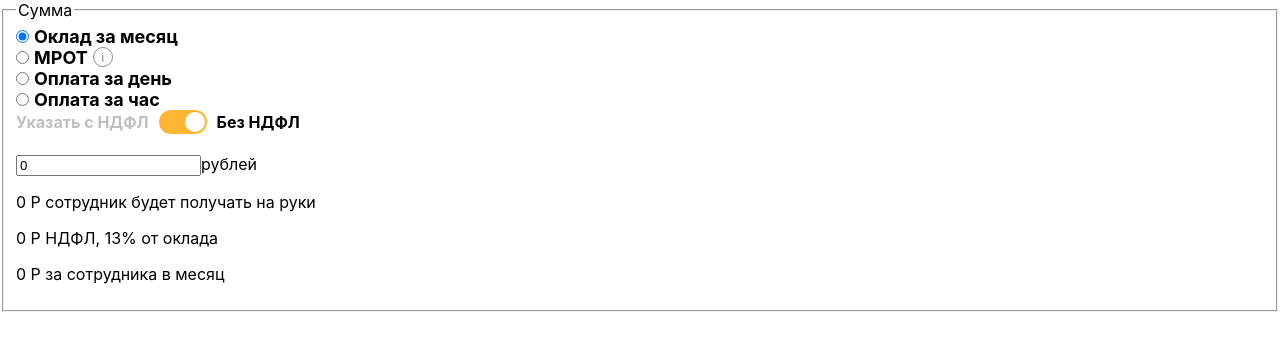
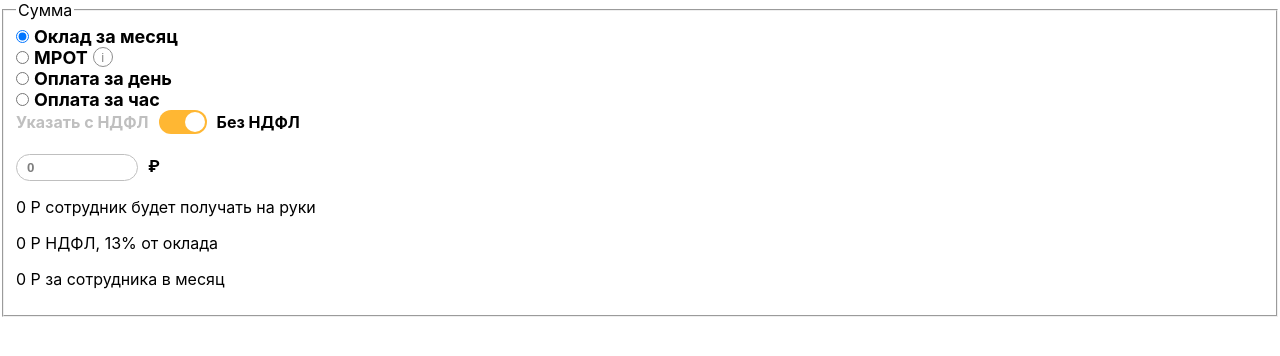
Before and after one commit to kripton-it/test-soft-media-lab, a React (Create React App) app: page / in a window 1280 px wide. Shown: the top 356 px of the page. Built offline with nearby package versions, Linux system fonts and the light colour scheme.

Commit message:
Add styles for Input component

```diff
--- /dev/null
+++ b/src/components/Input/Input.scss
@@ -0,0 +1,19 @@
+.input_field {
+  width: 100px;
+  border: 1px solid gray;
+  border-radius: 15px;
+  padding: 5px 10px;
+  margin-right: 10px;
+  outline: none;
+  font-weight: bold;
+  opacity: 0.5;
+  transition: 0.3s cubic-bezier(0.18, 0.89, 0.35, 1.15) all;
+}
+
+.input_field:focus {
+  opacity: 1;
+}
+
+.input_label {
+  font-weight: bold;
+}
--- a/src/components/Input/Input.tsx
+++ b/src/components/Input/Input.tsx
@@ -2,6 +2,8 @@ import React from 'react';
 import NumberFormat from 'react-number-format';
 
 import { getLabel } from '../../util';
+
+import './Input.scss';
 
 const Input: React.FC = (field: any) => {
   const { id, input, paymentOption, ...rest } = field;
@@ -14,10 +16,13 @@ const Input: React.FC = (field: any) => {
         thousandSeparator=' '
         type="text"
         id={id}
+        className='input_field'
         { ...input }
         { ...rest }
       />
-      <label htmlFor={id}>{label}</label>
+      <label htmlFor={id} className='input_label'>
+        &#8381;{label}
+      </label>
     </div>
   )
 };
--- a/src/util/index.ts
+++ b/src/util/index.ts
@@ -1,16 +1,16 @@
-import { PaymentOptionValue } from "../components/Form/consts";
+import { PaymentOptionValue } from '../components/Form/consts';
 import { VAT_RATE } from './const';
 
 export const getLabel = (paymentOption: string): string => {
   switch (paymentOption) {
     case PaymentOptionValue.DAY:
-      return "рублей в день";
+      return ' в день';
 
     case PaymentOptionValue.HOUR:
-      return "рублей в час";
+      return ' в час';
 
     case PaymentOptionValue.MONTH:
-      return "рублей";
+      return '';
 
     default:
       return '';
```
